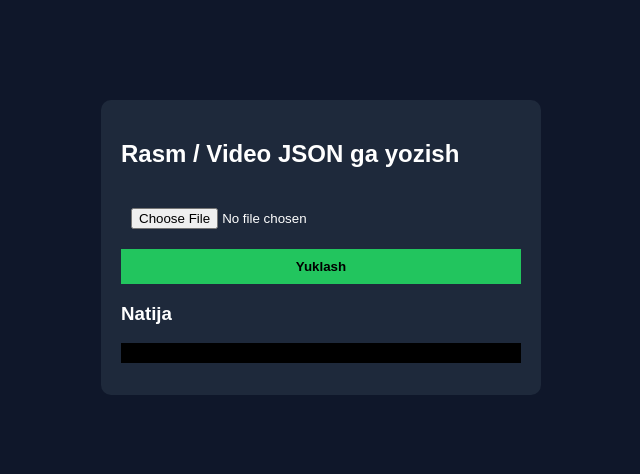
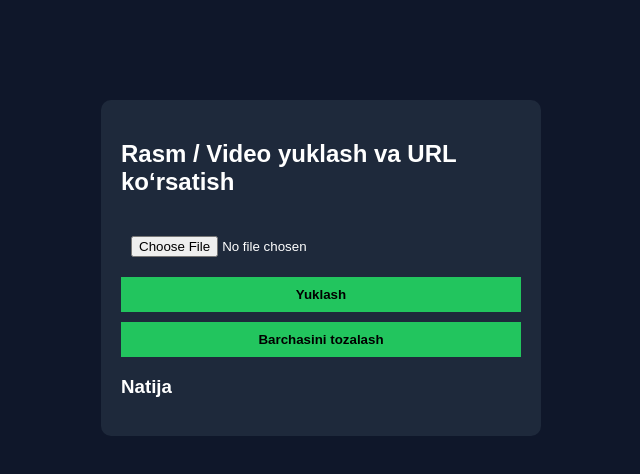
Before and after one commit to durbekakhmadjanov2009/url, a website: page public/index.html in a window 1280 px wide. Shown: the whole page, without its empty margins (319-959 px from the left). Drawn offline with Linux system fonts and the light colour scheme.

Commit message:
Update index.html

```diff
--- a/public/index.html
+++ b/public/index.html
@@ -2,19 +2,20 @@
 <html lang="uz">
 <head>
     <meta charset="UTF-8">
-    <title>Media → JSON</title>
+    <meta name="viewport" content="width=device-width, initial-scale=1.0">
+    <title>Media → URL</title>
     <link rel="stylesheet" href="style.css">
 </head>
 <body>
 <div class="container">
-    <h2>Rasm / Video JSON ga yozish</h2>
+    <h2>Rasm / Video yuklash va URL ko‘rsatish</h2>
 
-    <!-- URL input olib tashlandi -->
     <input type="file" id="file" accept="image/*,video/*">
     <button onclick="uploadFile()">Yuklash</button>
+    <button onclick="clearList()" class="clear-btn">Barchasini tozalash</button>
 
     <h3>Natija</h3>
-    <pre id="output"></pre>
+    <div id="output"></div>
 </div>
 
 <script src="script.js"></script>
```
